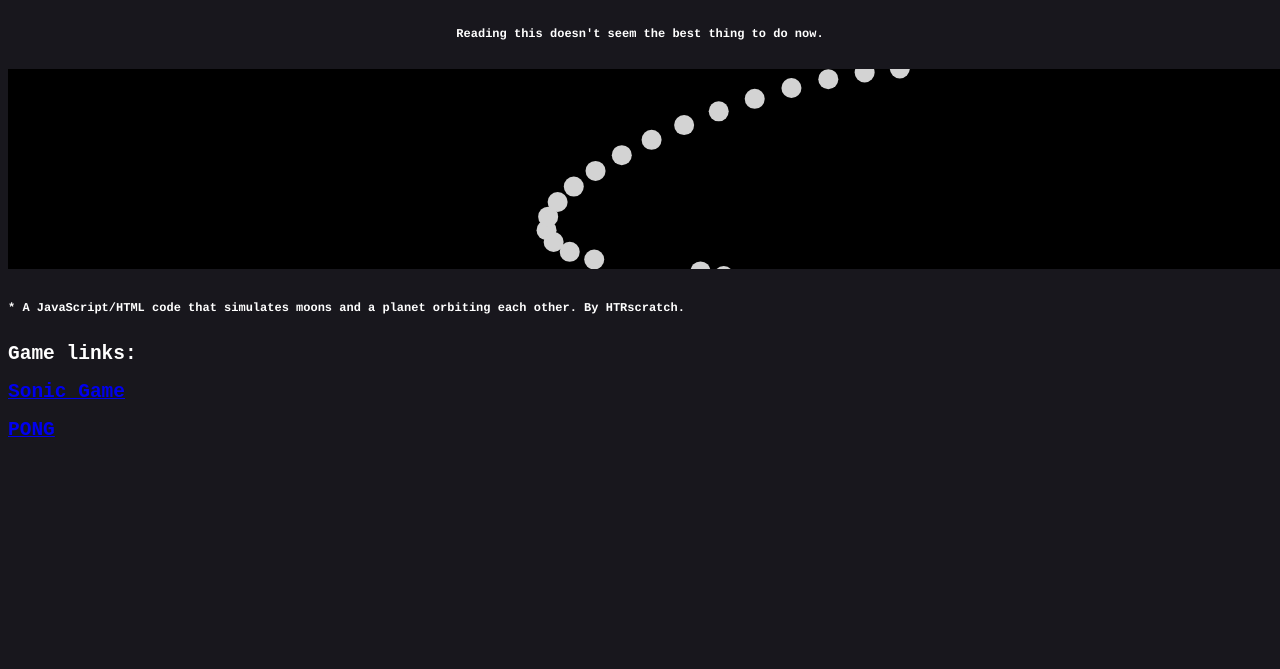
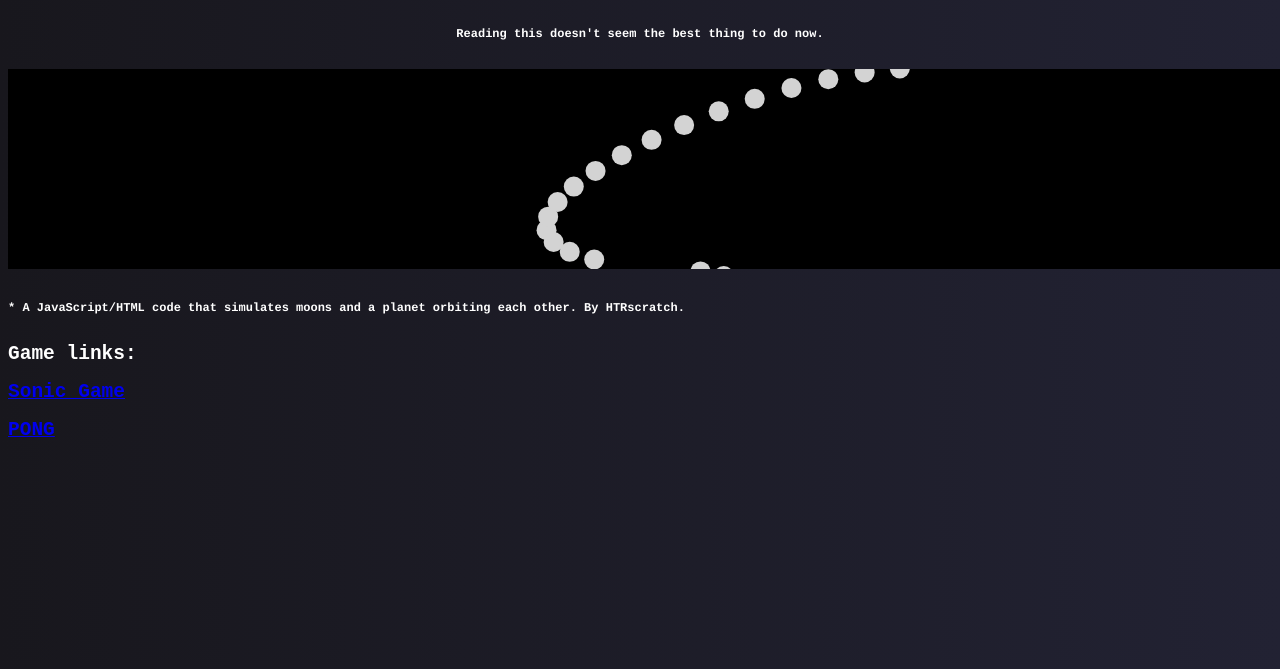
Before and after one commit to HTRscratch/HTRscratch.github.io, a plain HTML site: page index.html in a window 1280 px wide. Shown: the part 131-800 px from the top of the page. Drawn offline with Linux system fonts and the light colour scheme.

Commit message:
Background Gradient add

```diff
--- a/index.html
+++ b/index.html
@@ -7,7 +7,7 @@
 		<title> HTRscratch Site </title>
 		<style type = "text/css">
 			body{
-			background-color: #18171d
+			background: linear-gradient(to right, #18171d, #223);
 			}
 			.titulo{
 				font-size: 4rem;
```
